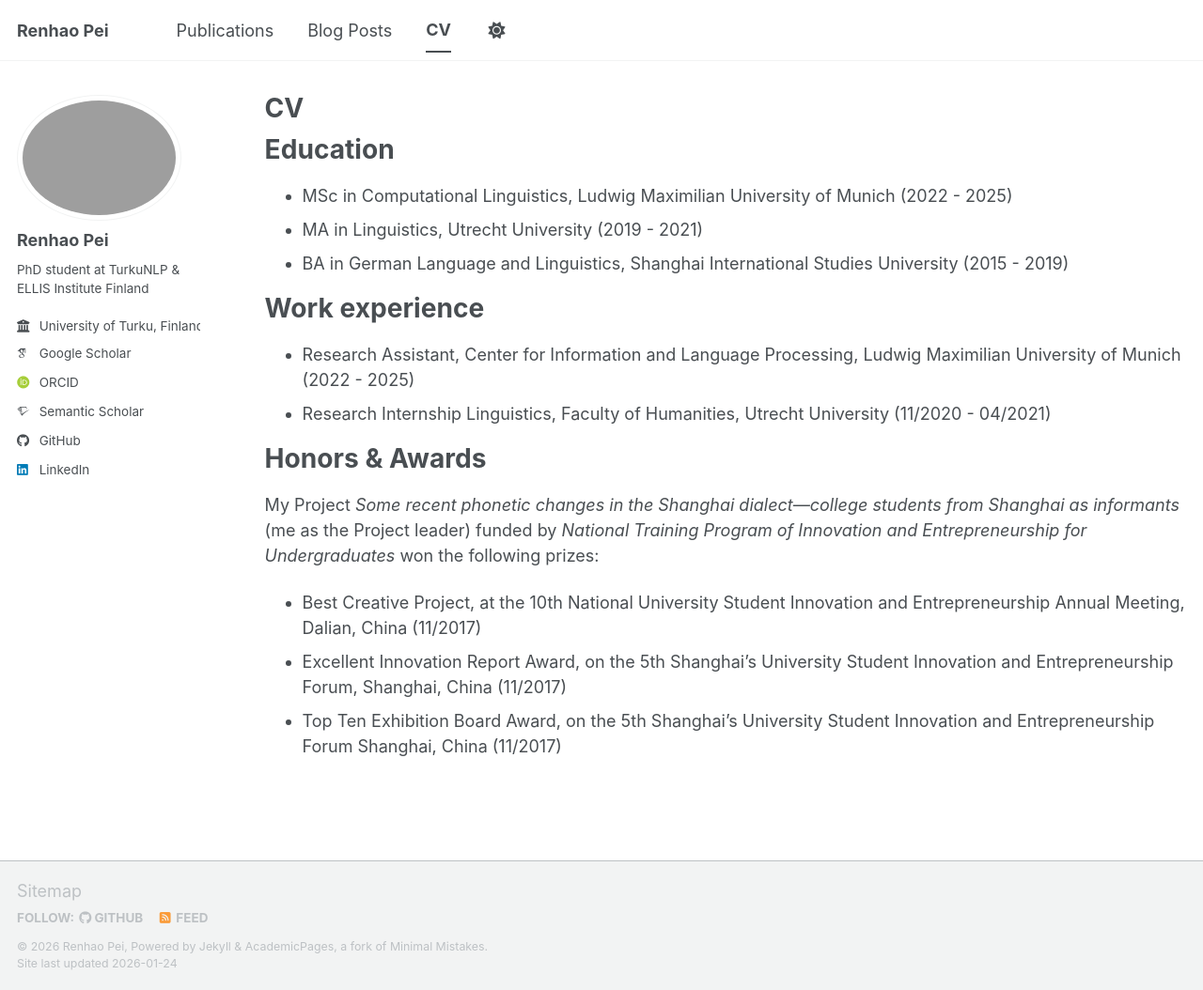
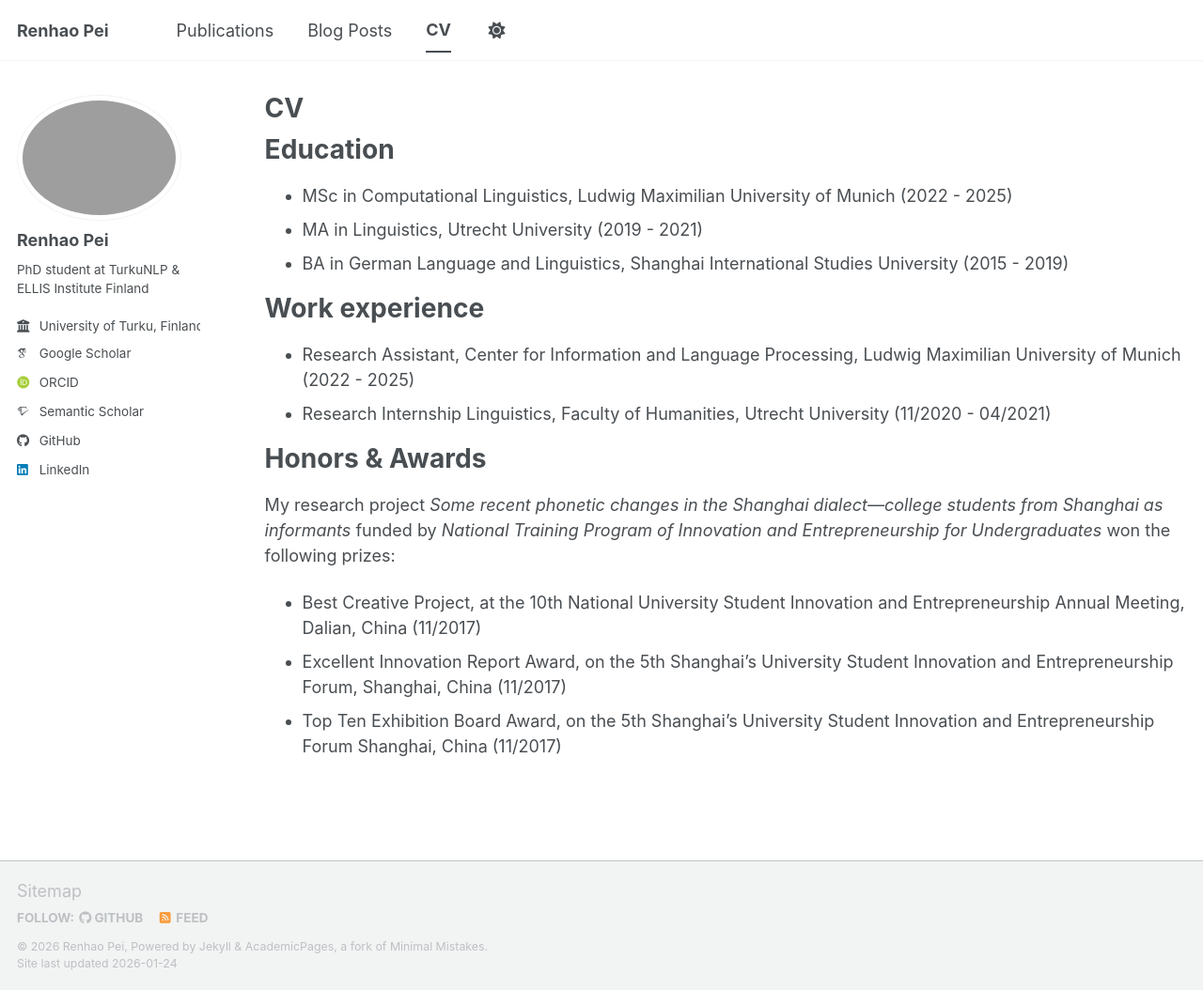
Before and after one commit to Peirh/peirh.github.io, a Jekyll site: the page built from _pages/cv.md, in a window 1280 px wide and 1054 px high. Shown: the whole window at 94% size. Built offline with Jekyll 4.4.1, drawn with Linux system fonts in a browser that asks for light colours; some web fonts are replaced; a script bundle is joined from its source files by our own code; library files that are not in the unit come from our copies.

Commit message:
Revise project description for clarity and accuracy

```diff
--- a/_pages/cv.md
+++ b/_pages/cv.md
@@ -22,7 +22,7 @@ Work experience
 
 Honors & Awards
 ======
-My Project *Some recent phonetic changes in the Shanghai dialect—college students from Shanghai as informants* (me as the Project leader) funded by *National Training Program of Innovation and Entrepreneurship for Undergraduates* won the following prizes:
+My research project *Some recent phonetic changes in the Shanghai dialect—college students from Shanghai as informants* funded by *National Training Program of Innovation and Entrepreneurship for Undergraduates* won the following prizes:
 
 * Best Creative Project, at the 10th National University Student Innovation and Entrepreneurship Annual Meeting, Dalian, China (11/2017)
 * Excellent Innovation Report Award, on the 5th Shanghai’s University Student Innovation and Entrepreneurship Forum, Shanghai, China (11/2017)
```
